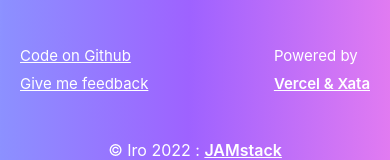
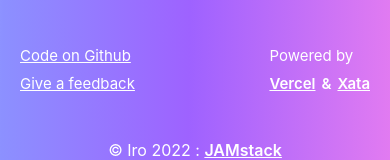
Before and after one commit to Nakamcode/Iro, a Next.js app: page /about in a window 390 px wide. Shown: the part 1704-1864 px from the top of the page. Built offline with nearby package versions, Linux system fonts and the light colour scheme.

Commit message:
feat: updated the ui

```diff
--- a/components/layout/Footer.js
+++ b/components/layout/Footer.js
@@ -9,7 +9,7 @@ const Footer = () => {
 					<ul className="flex items-center space-x-8">
 						<li className="underline cursor-pointer">Code on Github</li>
 						<li className="underline cursor-pointer">Powered by Vercel</li>
-						<li className="underline cursor-pointer">Give me feedback</li>
+						<li className="underline cursor-pointer">Give a feedback</li>
 					</ul>
 					<p>JAMstack</p>
 				</div>
@@ -18,13 +18,15 @@ const Footer = () => {
 						<div>
 							<p className="underline cursor-pointer">Code on Github</p>
 							<p className="underline cursor-pointer items-end">
-								Give me feedback
+								Give a feedback
 							</p>
 						</div>
 						<div>
 							<p className="cursor-pointer">Powered by</p>
-							<p className="underline cursor-pointer font-semibold">
-								Vercel & Xata
+							<p className="cursor-pointer font-semibold flex space-x-1.5">
+								<p className="underline">Vercel </p>
+								<p>&</p>
+								<p className="underline"> Xata</p>
 							</p>
 						</div>
 					</div>
--- a/components/layout/Layout.js
+++ b/components/layout/Layout.js
@@ -11,5 +11,4 @@ const Layout = ({ children }) => {
 		</>
 	);
 };
-
 export default Layout;
--- a/pages/index.js
+++ b/pages/index.js
@@ -72,7 +72,7 @@ export default function Home() {
 								return <Celebrity celebrity={celebrity} key={celebrity.id} />;
 							})}
 						</div>
-						<Button className="mt-8 sm:w-full">More</Button>
+						<Button className="mt-8 sm:w-full font-bold">More</Button>
 					</section>
 					<Autoscroll />
 					{/* Scorpio */}
```
